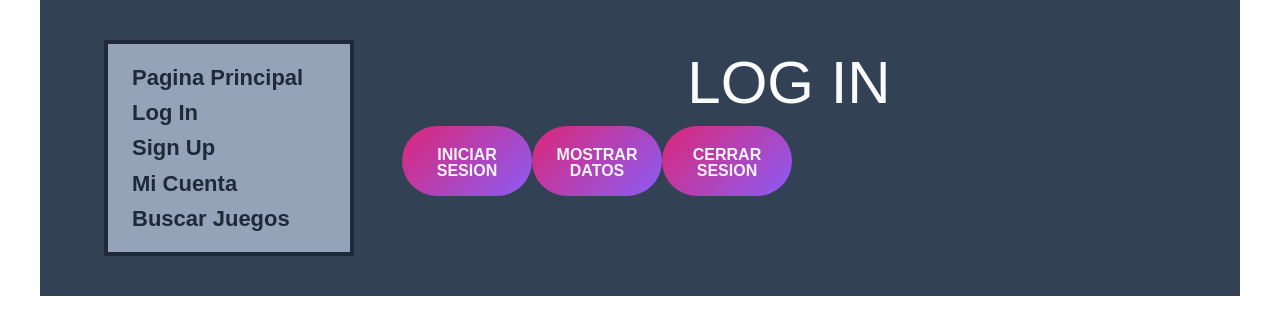
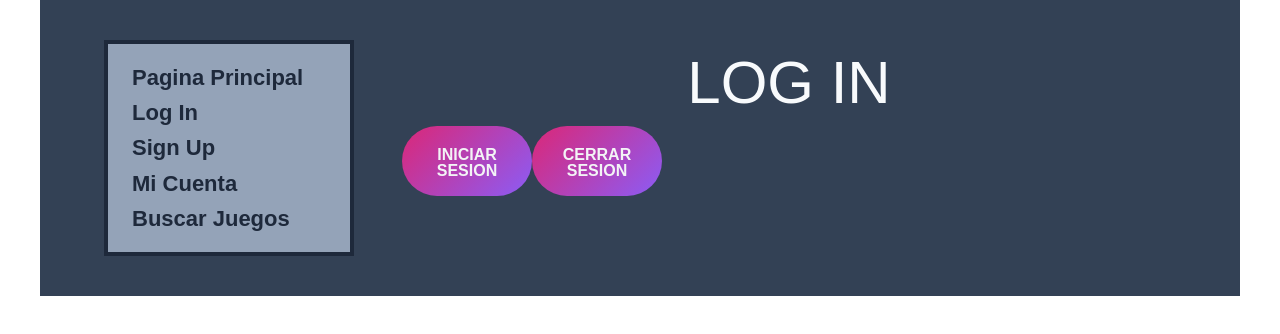
Before and after one commit to alecuna/Microproyecto2, a React (Vite) app in the folder micro2/: page /logIn in a window 1280 px wide. Shown: the top 334 px of the page. Built offline with nearby package versions, Linux system fonts and the light colour scheme; no server answers.

Commit message:
error funcion mostrarDatons en login hosting

```diff
--- a/micro2/src/pages/LogIn.jsx
+++ b/micro2/src/pages/LogIn.jsx
@@ -30,13 +30,13 @@ export default function LogIn() {
     console.log(additionalInfo);
   }
 
-  async function mostrarDatos() {
-    if (user !== null) {
-      alert(user.displayName);
-    } else {
-      alert("no se ha iniciado sesion");
-    }
-  }
+  // async function mostrarDatos() {
+  //   if (user !== null) {
+  //     alert(user.displayName);
+  //   } else {
+  //     alert("no se ha iniciado sesion");
+  //   }
+  // }
 
   async function cerrarSesion() {
     await signOut(auth);
@@ -55,9 +55,9 @@ export default function LogIn() {
       <button className="btn" onClick={handleClick}>
         Iniciar sesion
       </button>
-      <button className="btn" onClick={mostrarDatos}>
+      {/* <button className="btn" onClick={mostrarDatos}>
         Mostrar datos
-      </button>
+      </button> */}
       <button className="btn" onClick={cerrarSesion}>
         Cerrar Sesion
       </button>
```
